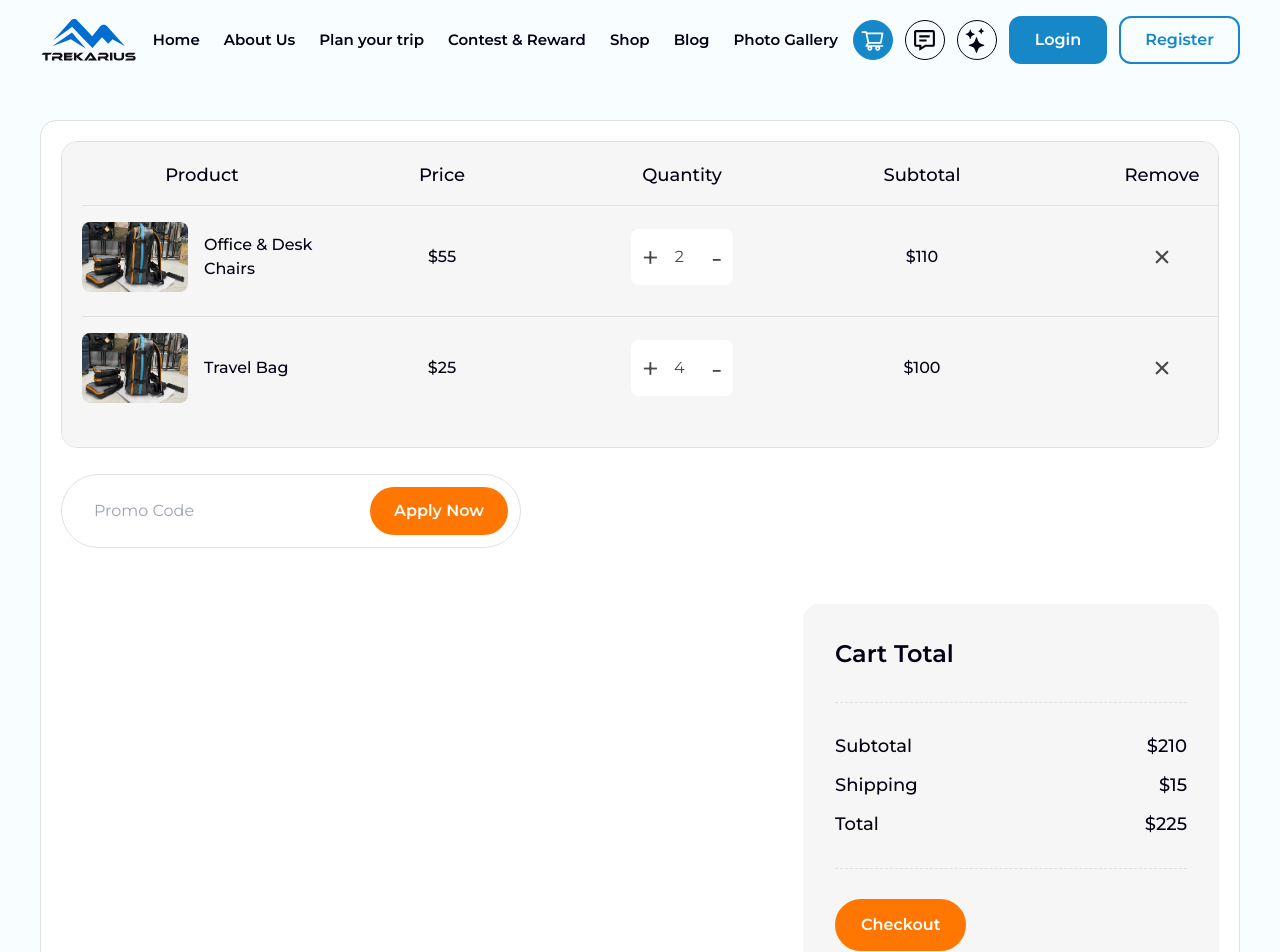
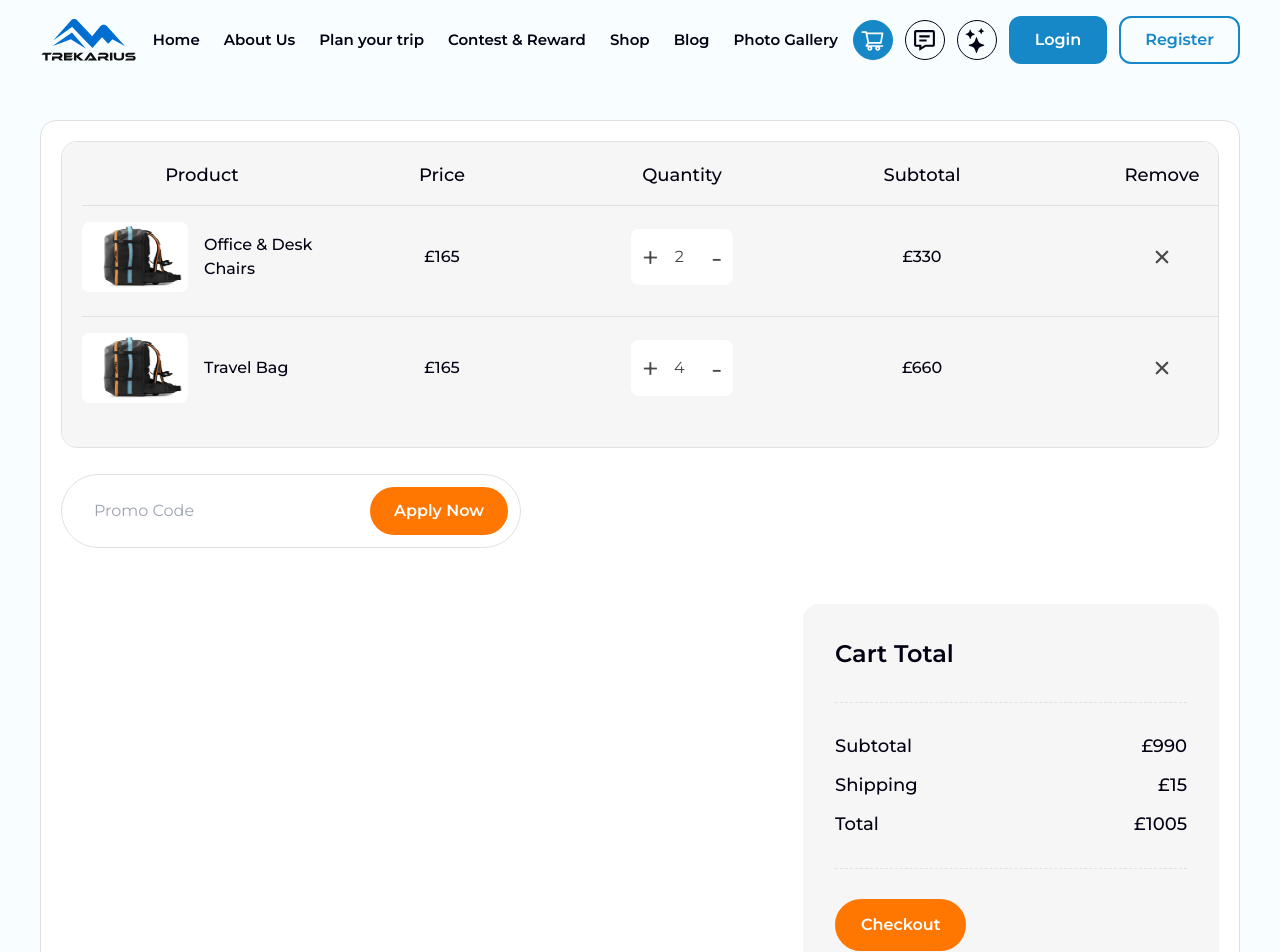
Before and after one commit to nahidbinwadood/trekarius-business, a React (Vite) app: page /cart in a window 1280 px wide. Shown: the top 952 px of the page. Built offline with nearby package versions, Linux system fonts and the light colour scheme.

Commit message:
fix :updated price in cart page

```diff
--- a/src/components/Cart/CartItem.jsx
+++ b/src/components/Cart/CartItem.jsx
@@ -1,5 +1,5 @@
 import { useContext } from "react";
-import Bag from "../../assets/images/bag.png";
+import Bag from "../../assets/images/updated/5.jpeg"
 import { IoClose } from "react-icons/io5";
 import { CartContext } from "../context";
 
@@ -32,7 +32,7 @@ function CartItem({ item }) {
       <p className="text-center font-medium text-headingColor">
         <div className="flex items-center justify-center custom-sm:justify-start custom-xs:justify-start custom-sm:mt-5 custom-xs:mt-5">
           <p className="hidden custom-sm:block custom-xs:block mr-1">Price:</p>
-          ${item?.price}
+          £{item?.price}
         </div>
       </p>
       {/* quantitty  */}
@@ -62,7 +62,7 @@ function CartItem({ item }) {
       {/* sub total  */}
       <p className="text-center font-medium text-headingColor">
         <div className="flex items-center justify-center custom-sm:justify-start custom-sm:mt-5 custom-xs:justify-start custom-xs:mt-5">
-            <p className="hidden custom-sm:block custom-xs:block mr-1">Subtotal: </p>${subTotal}
+            <p className="hidden custom-sm:block custom-xs:block mr-1">Subtotal: </p>£{subTotal}
         </div>
       </p>
       {/* remove  */}
--- a/src/components/Cart/TotalCart.jsx
+++ b/src/components/Cart/TotalCart.jsx
@@ -11,15 +11,15 @@ function TotalCart() {
         <ul className="py-[30px] border-b border-t border-dashed border-borderColor">
             <li>
                 <p>Subtotal</p>
-                <p>${subTotalValue}</p>
+                <p>£{subTotalValue}</p>
             </li>
             <li>
                 <p>Shipping</p>
-                <p>$15</p>
+                <p>£15</p>
             </li>
             <li>
                 <p>Total</p>
-                <p>${totalValue}</p>
+                <p>£{totalValue}</p>
             </li>
         </ul>
         <button className="mt-[30px] py-3 px-6 rounded-[70px] bg-primaryOrange font-semibold text-white border-[2px] border-primaryOrange duration-200 ease-in-out hover:bg-transparent hover:text-primaryOrange custom-xs:text-sm custom-xs:py-[10px]">Checkout</button>
--- a/src/components/productDetails/Product.jsx
+++ b/src/components/productDetails/Product.jsx
@@ -1,18 +1,14 @@
 import { FaStar } from 'react-icons/fa';
 import ProductSlider from './ProductSlider';
 import img1 from '@/assets/images/updated/1.jpeg';
-import img2 from '@/assets/images/updated/2.jpeg';
-import img3 from '@/assets/images/updated/3.jpeg';
 import img4 from '@/assets/images/updated/4.jpeg';
 import img5 from '@/assets/images/updated/5.jpeg';
 import img6 from '@/assets/images/updated/6.jpeg';
 import img7 from '@/assets/images/updated/7.jpeg';
 import img8 from '@/assets/images/updated/8.jpeg';
-import img9 from '@/assets/images/updated/9.jpeg';
 import img10 from '@/assets/images/updated/10.jpeg';
 import img11 from '@/assets/images/updated/11.jpeg';
 import img12 from '@/assets/images/updated/12.jpeg';
-import img13 from '@/assets/images/updated/13.jpeg';
 import img14 from '@/assets/images/updated/14.jpeg';
 import img15 from '@/assets/images/updated/15.jpeg';
 const productImages = [
--- a/src/components/providers/CartProvider.jsx
+++ b/src/components/providers/CartProvider.jsx
@@ -5,8 +5,8 @@ import cartReducer from "../reducers/CartReducers";
 // Initial State
 const initialState = {
   cartItems: [
-    { id: 1, name: "Office & Desk Chairs", price: 55, quantity: 2 },
-    { id: 2, name: "Travel Bag", price: 25, quantity: 4 }
+    { id: 1, name: "Office & Desk Chairs", price: 165, quantity: 2 },
+    { id: 2, name: "Travel Bag", price: 165, quantity: 4 }
   ],
 };
 
```
